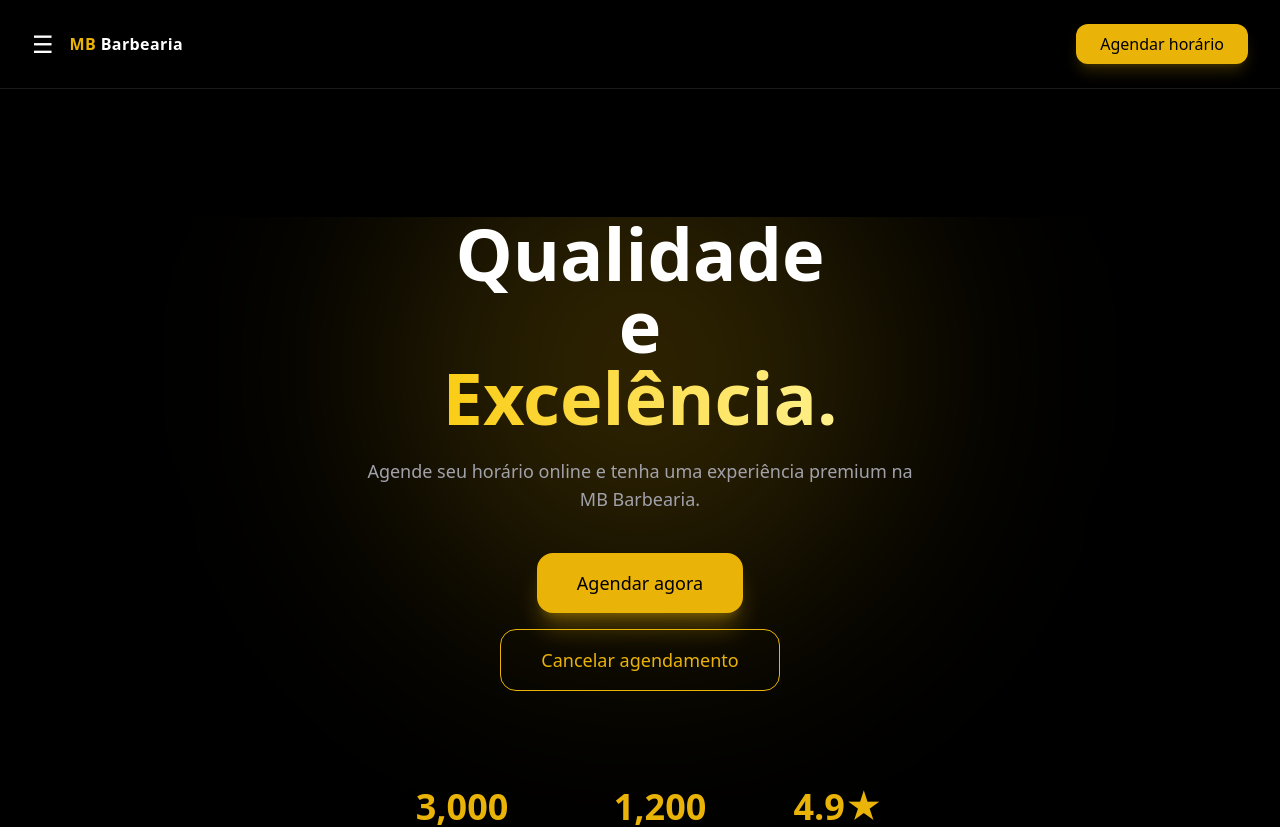
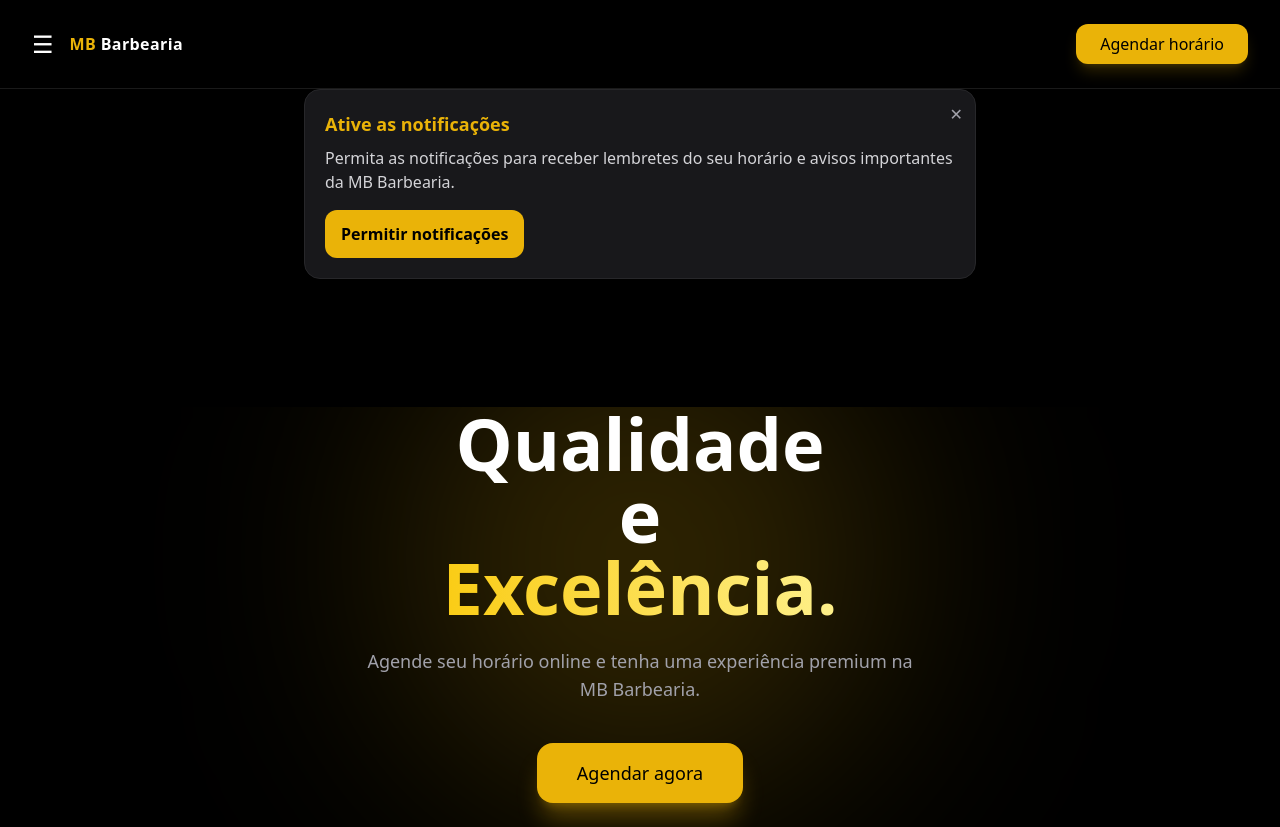
Before and after one commit to Fasty4444/mb-barbearia-app, a React (Vite) app: page / in a window 1280 px wide. Shown: the top 827 px of the page. Built offline with nearby package versions, Linux system fonts and the light colour scheme; no server answers; the HTML template or start-up script is replaced by a standard one.

Commit message:
Aviso notificação

```diff
--- /dev/null
+++ b/src/components/AvisoPush.jsx
@@ -0,0 +1,133 @@
+import { useEffect, useMemo, useState } from "react"
+import { pedirPermissaoPush } from "../lib/onesignal"
+
+export default function AvisoPush() {
+  const [visivel, setVisivel] = useState(false)
+  const [carregando, setCarregando] = useState(false)
+
+  const isIOS = useMemo(() => {
+    return /iPhone|iPad|iPod/i.test(navigator.userAgent) ||
+      (navigator.platform === "MacIntel" && navigator.maxTouchPoints > 1)
+  }, [])
+
+  const isStandalone = useMemo(() => {
+    return window.matchMedia("(display-mode: standalone)").matches || window.navigator.standalone === true
+  }, [])
+
+  useEffect(() => {
+    const fechado = localStorage.getItem("mb_push_aviso_fechado")
+    const permitido = Notification.permission === "granted"
+
+    if (!fechado && !permitido) {
+      setVisivel(true)
+    }
+  }, [])
+
+  function fecharAviso() {
+    localStorage.setItem("mb_push_aviso_fechado", "true")
+    setVisivel(false)
+  }
+
+  async function ativarNotificacoes() {
+    try {
+      setCarregando(true)
+      await pedirPermissaoPush()
+      setVisivel(false)
+      localStorage.setItem("mb_push_aviso_fechado", "true")
+    } catch (error) {
+      console.log("Erro ao pedir permissão do push:", error)
+    } finally {
+      setCarregando(false)
+    }
+  }
+
+  if (!visivel) return null
+
+  return (
+    <div className="w-full max-w-2xl mx-auto mb-6">
+      <div className="bg-zinc-900 border border-zinc-800 rounded-2xl p-5 relative">
+        <button
+          onClick={fecharAviso}
+          className="absolute top-3 right-3 text-zinc-400 hover:text-white"
+        >
+          ✕
+        </button>
+
+        {!isIOS && (
+          <>
+            <h2 className="text-lg font-bold text-yellow-500 mb-2">
+              Ative as notificações
+            </h2>
+
+            <p className="text-zinc-300 mb-4">
+              Permita as notificações para receber lembretes do seu horário e avisos importantes da MB Barbearia.
+            </p>
+
+            <button
+              onClick={ativarNotificacoes}
+              disabled={carregando}
+              className={`px-4 py-3 rounded-xl font-semibold ${
+                carregando
+                  ? "bg-yellow-700 text-black opacity-70 cursor-not-allowed"
+                  : "bg-yellow-500 text-black"
+              }`}
+            >
+              {carregando ? "Ativando..." : "Permitir notificações"}
+            </button>
+          </>
+        )}
+
+        {isIOS && !isStandalone && (
+          <>
+            <h2 className="text-lg font-bold text-yellow-500 mb-2">
+              Ative as notificações no iPhone
+            </h2>
+
+            <p className="text-zinc-300 mb-4">
+              Para receber lembretes do seu horário no iPhone, primeiro adicione a MB Barbearia à sua Tela Inicial.
+            </p>
+
+            <div className="bg-zinc-950 border border-zinc-800 rounded-xl p-4 text-sm text-zinc-300 space-y-2">
+              <p><strong>1.</strong> Abra este site no Safari</p>
+              <p><strong>2.</strong> Toque em <strong>Compartilhar</strong></p>
+              <p><strong>3.</strong> Toque em <strong>Adicionar à Tela Inicial</strong></p>
+              <p><strong>4.</strong> Abra a MB Barbearia pelo ícone da Tela Inicial</p>
+              <p><strong>5.</strong> Depois permita as notificações após realizar o agendamento!</p>
+            </div>
+
+            <button
+              onClick={fecharAviso}
+              className="mt-4 px-4 py-3 rounded-xl font-semibold bg-yellow-500 text-black"
+            >
+              Entendi
+            </button>
+          </>
+        )}
+
+        {isIOS && isStandalone && (
+          <>
+            <h2 className="text-lg font-bold text-yellow-500 mb-2">
+              Ative as notificações
+            </h2>
+
+            <p className="text-zinc-300 mb-4">
+              Agora que a MB Barbearia está na sua Tela Inicial, ative as notificações para receber lembretes do seu horário.
+            </p>
+
+            <button
+              onClick={ativarNotificacoes}
+              disabled={carregando}
+              className={`px-4 py-3 rounded-xl font-semibold ${
+                carregando
+                  ? "bg-yellow-700 text-black opacity-70 cursor-not-allowed"
+                  : "bg-yellow-500 text-black"
+              }`}
+            >
+              {carregando ? "Ativando..." : "Permitir notificações"}
+            </button>
+          </>
+        )}
+      </div>
+    </div>
+  )
+}
--- a/src/pages/Home.jsx
+++ b/src/pages/Home.jsx
@@ -4,6 +4,7 @@ import { useNavigate } from "react-router-dom"
 import PageTransition from "../components/PageTransition"
 import CountUp from "react-countup"
 import { useState } from "react"
+import AvisoPush from "../components/AvisoPush"
 
 export default function Home(){
 
@@ -151,7 +152,7 @@ Agendar horário
 
 </nav>
 
-
+<AvisoPush />
 
 {/* HERO */}
 
@@ -214,7 +215,7 @@ className="relative z-10 bg-yellow-500 text-black px-10 py-4 rounded-2xl text-lg
 Agendar agora
 
 </motion.button>
-
+{/*
 <motion.button
 onClick={()=>navigate("/cancelarCliente")}
 whileHover={{scale:1.05}}
@@ -223,7 +224,7 @@ className="mt-4 border border-yellow-500 text-yellow-500 px-10 py-4 rounded-2xl
 >
 Cancelar agendamento
 </motion.button>
-
+*/}
 {/* CONTADORES */}
 
 <motion.div
```
